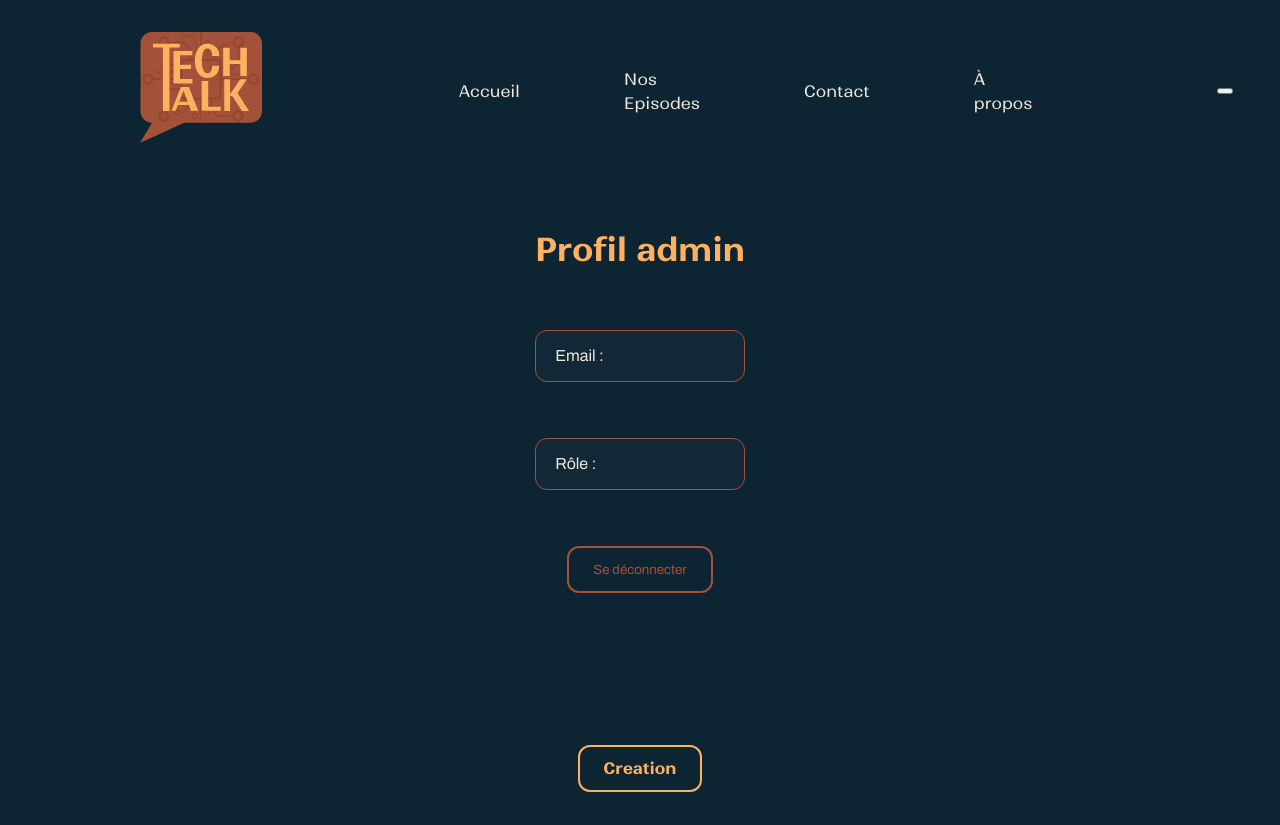
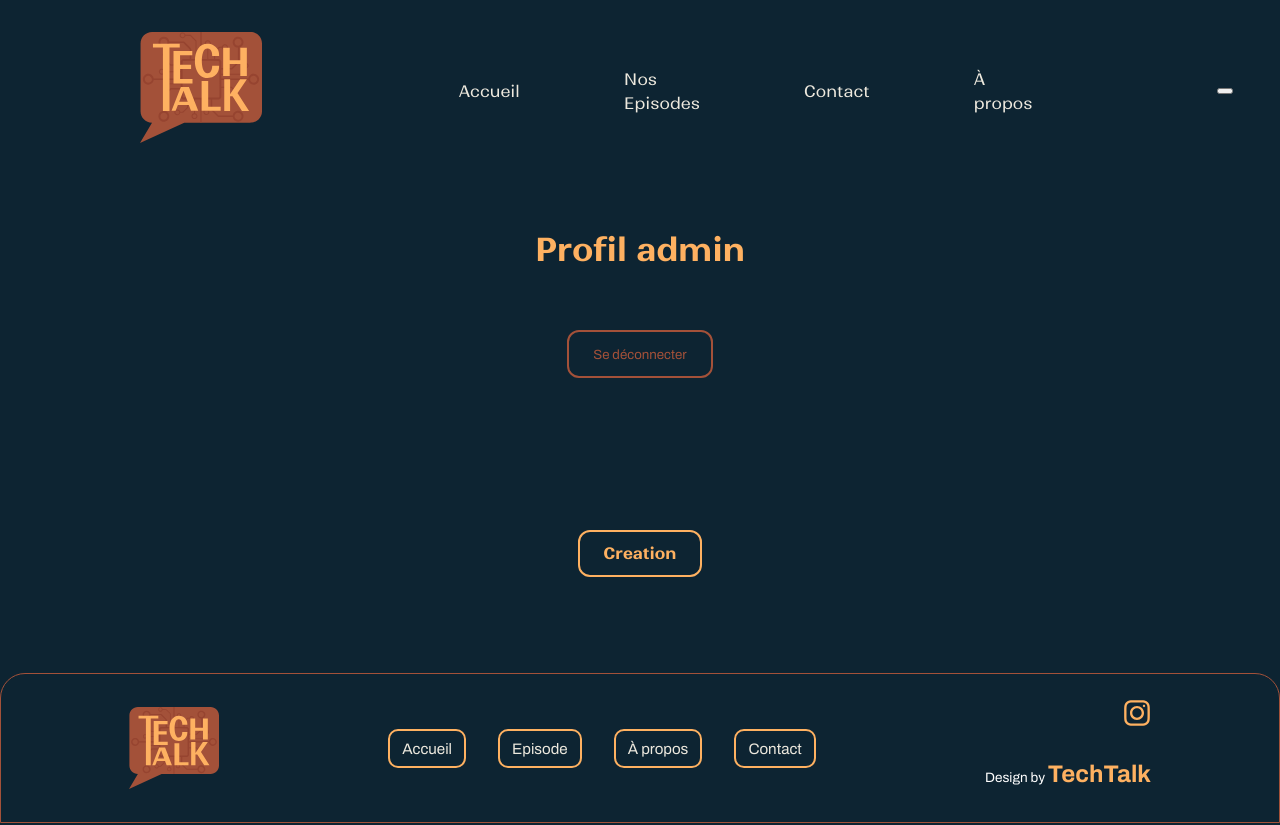
Before and after one commit to Mayel-0/Tech_Talk-Remaster-JS, a Next.js app: page /profil in a window 1280 px wide. Shown: the top 825 px of the page. Built offline with nearby package versions, Linux system fonts and the light colour scheme; a web font is replaced by a local one.

Commit message:
change profil

```diff
--- a/src/app/profil/page.tsx
+++ b/src/app/profil/page.tsx
@@ -9,8 +9,6 @@ export default function ProfilPage() {
   return (
     <main className="containerprofile">
       <h1>Profil admin</h1>
-      <p>Email : </p>
-      <p>Rôle : </p>
 
       <form action={signOut}>
         <button type="submit">Se déconnecter</button>
```
